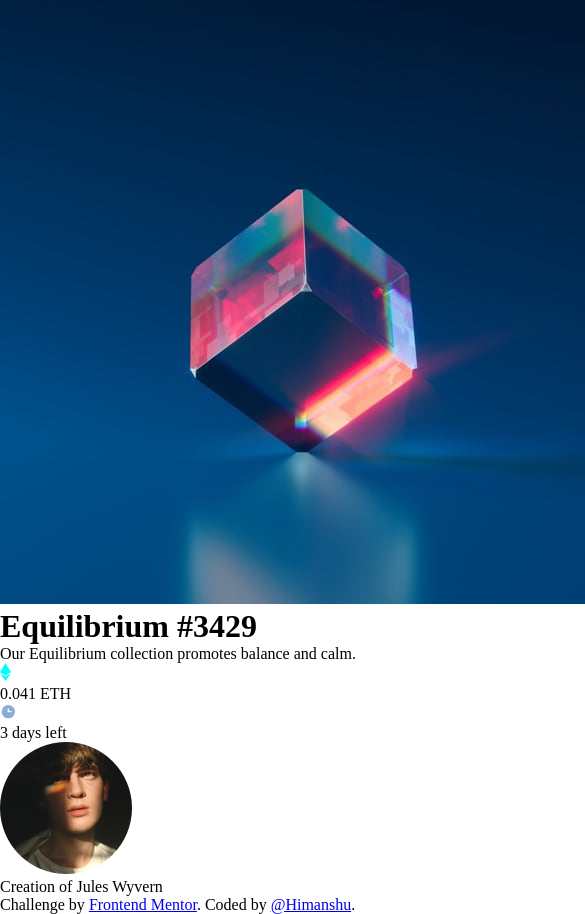
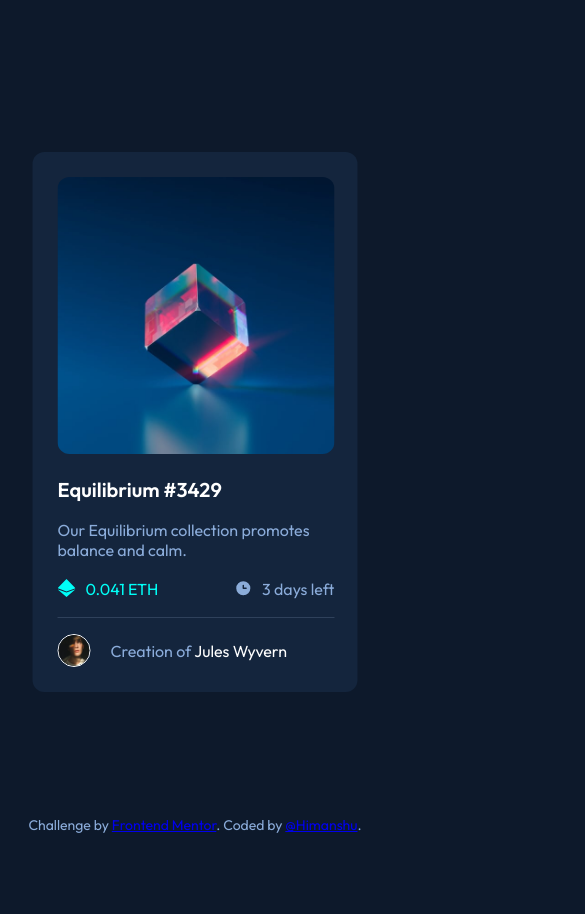
Before and after one commit to Himanshu-196018/nft-preview-card-component-challenge, a plain HTML site: page index.html in a window 390 px wide. Shown: the whole page, 585 px wide, since content can reach past the window. After the commit the page ends 844 px from the top, so only its background shows below. Drawn offline with Linux system fonts and the light colour scheme.

Commit message:
styled for phone and window screens

```diff
--- a/index.html
+++ b/index.html
@@ -27,12 +27,12 @@
       <p class="slang">Our Equilibrium collection promotes balance and calm.</p>
 
       <div class="row">
-        <div class="left-section">
-          <img src="images/icon-ethereum.svg" alt="" />
+        <div class="section">
+          <img src="images/icon-ethereum.svg" alt="" class="logo" />
           <p class="value">0.041 ETH</p>
         </div>
-        <div class="right-section">
-          <img src="images/icon-clock.svg" alt="" />
+        <div class="section">
+          <img src="images/icon-clock.svg" alt="" class="logo" />
           <div class="time">3 days left</div>
         </div>
       </div>
--- a/style.css
+++ b/style.css
@@ -4,12 +4,110 @@
   padding: 0;
 }
 
+/* body style */
 html,
 body {
   width: 100%;
   min-height: 100vh;
+  font-family: Outfit;
+  background-color: hsl(217, 54%, 11%);
+  color: hsl(215, 51%, 70%);
+  display: grid;
 }
 
+/* style for card component */
 .component {
-  width: 375px;
+  padding: 25px;
+  width: 325px;
+  height: 540px;
+  background-color: hsl(216, 50%, 16%);
+  border-radius: 12px;
+  display: grid;
+  align-content: space-between;
+  /* centering a div/component with position and transform */
+  position: absolute;
+  top: 50%;
+  left: 50%;
+  transform: translate(-50%, -50%);
 }
+
+.nft-image img {
+  width: 277px;
+  height: 277px;
+  border-radius: 12px;
+}
+
+/* style for information section  */
+h1 {
+  font-size: 20px;
+  font-weight: 600;
+  color: white;
+}
+
+.row {
+  width: 100%;
+  display: flex;
+  justify-content: space-between;
+}
+
+.section {
+  display: flex;
+  flex-wrap: wrap;
+  column-gap: 10px;
+}
+
+.value {
+  color: hsl(178, 100%, 50%);
+}
+
+.logo {
+  width: 18px;
+  height: 18px;
+}
+
+/* style for nft creator section */
+.creator-section {
+  width: 100%;
+  height: 50px;
+  color: white;
+  display: flex;
+  flex-wrap: wrap;
+  align-content: flex-end;
+  column-gap: 20px;
+  border-top: 1px solid hsl(215, 32%, 27%);
+}
+
+.creator-section img {
+  width: 33px;
+  height: 33px;
+  border: 1px solid white;
+  border-radius: 50%;
+}
+
+.creator {
+  align-self: center;
+}
+.highlight {
+  color: hsl(215, 51%, 70%);
+}
+
+/* style for larger screen windows */
+@media screen and (width > 400px) {
+  .component {
+    width: 350px;
+    height: 594px;
+  }
+  .nft-image img {
+    width: 300px;
+    height: 300px;
+  }
+}
+
+/* style for footer */
+footer {
+  margin: 0 auto;
+  font-size: 14px;
+  position: absolute;
+  bottom: 10px;
+  justify-self: center;
+}
```
